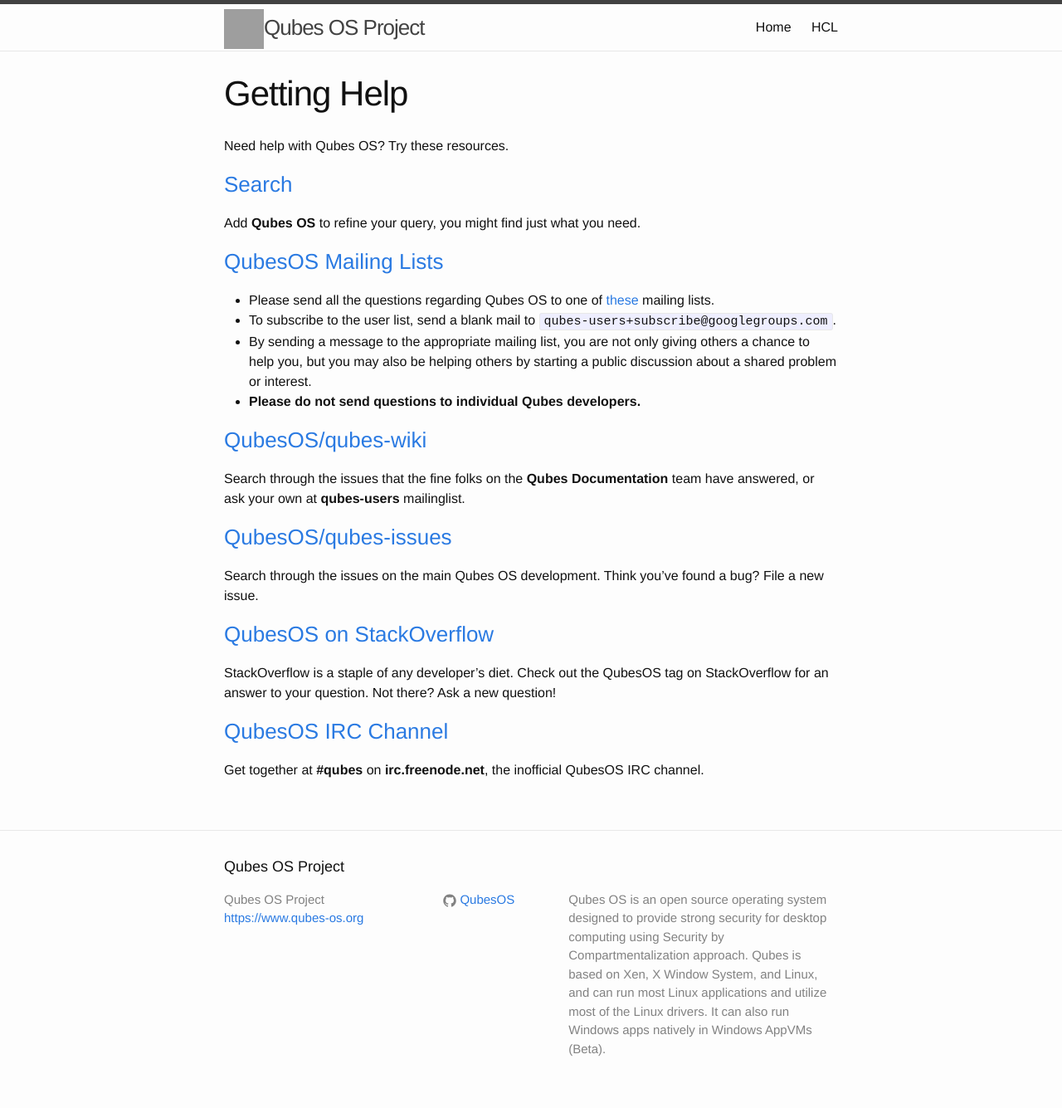
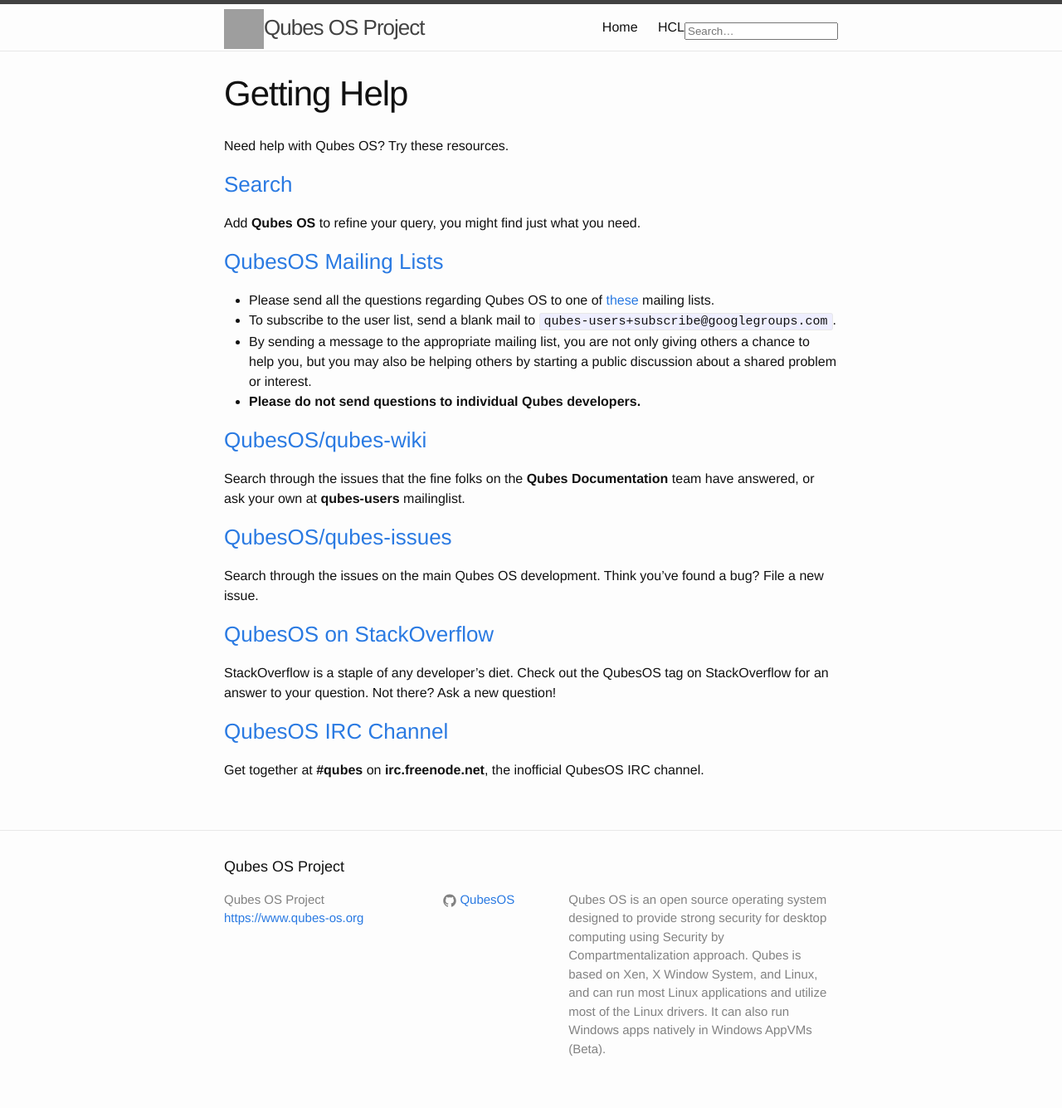
Before and after one commit to QubesOS/qubesos.github.io, a Jekyll site: the page built from help.md, in a window 1280 px wide. Shown: the whole page at 83% size. Built offline with Jekyll 4.4.1, drawn with Linux system fonts in a browser that asks for light colours.

Commit message:
adding simple search functionality

```diff
--- a/_includes/header.html
+++ b/_includes/header.html
@@ -6,6 +6,10 @@
     <img src="{{ "/attachment/icons/128x128/apps/qubes-logo-icon.png" | prepend: site.baseurl | prepend: site.url }}"
                 width="48" height="48" alt="Qubes OS Project">{{ site.title }}</a>
 
+    <form class="site-search" action="https://duckduckgo.com/" method="get">
+        <input type="hidden" name="sites" value="www.qubes-os.org" />
+        <input class="search" type="text" name="q" results="0" placeholder="Search&hellip;" />
+    </form>
 
     <nav class="site-nav">
       <a href="#" class="menu-icon">
--- a/_sass/_layout.scss
+++ b/_sass/_layout.scss
@@ -21,6 +21,14 @@
     &:visited {
         color: $grey-color-dark;
     }
+}
+
+.site-search {
+    font-size: 26px;
+    line-height: 56px;
+    letter-spacing: -1px;
+    margin-bottom: 0;
+    float: right;
 }
 
 .site-nav {
```
